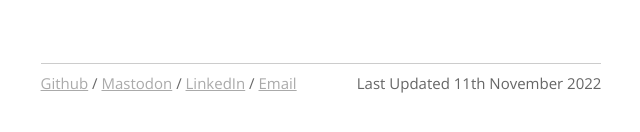
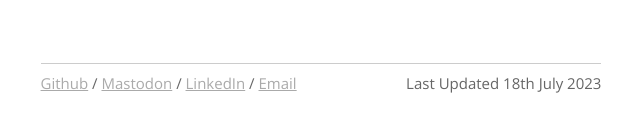
Before and after one commit to ThisIsMissEm/brandedcode.com, a Next.js app: page / in a window 1280 px wide. Shown: the part 712-844 px from the top of the page, without its empty margins (319-959 px from the left). Built offline with nearby package versions, Linux system fonts and the light colour scheme.

Commit message:
Update updatedAt text

```diff
--- a/src/pages/index.js
+++ b/src/pages/index.js
@@ -34,7 +34,7 @@ const IndexPage = () => (
             window.location.href = 'mailto:emelia@brandedcode.com?subject=Hi'
           }
         }}>Email</a>
-        <span id="updatedAt">Last Updated 11th November 2022</span>
+        <span id="updatedAt">Last Updated 18th July 2023</span>
       </p>
     </footer>
   </div>
```
